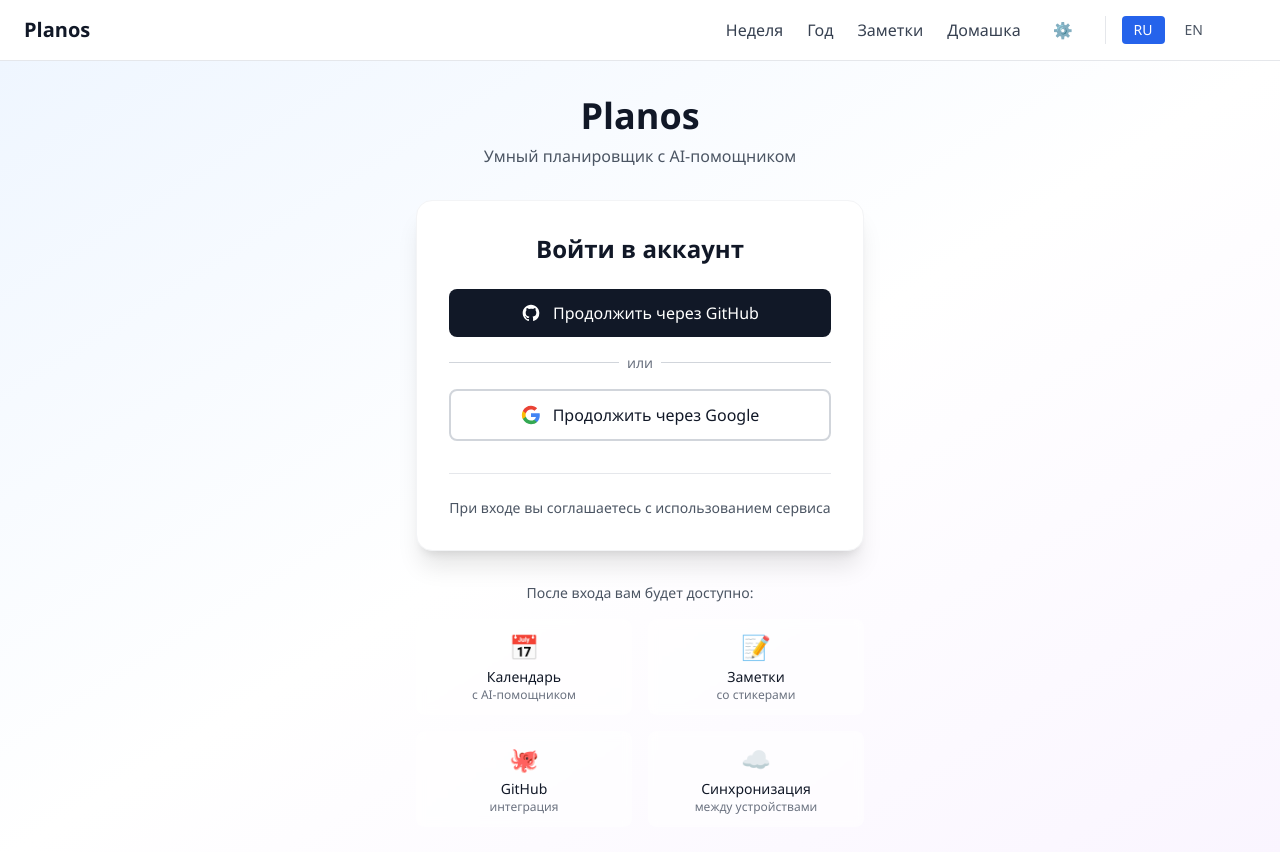
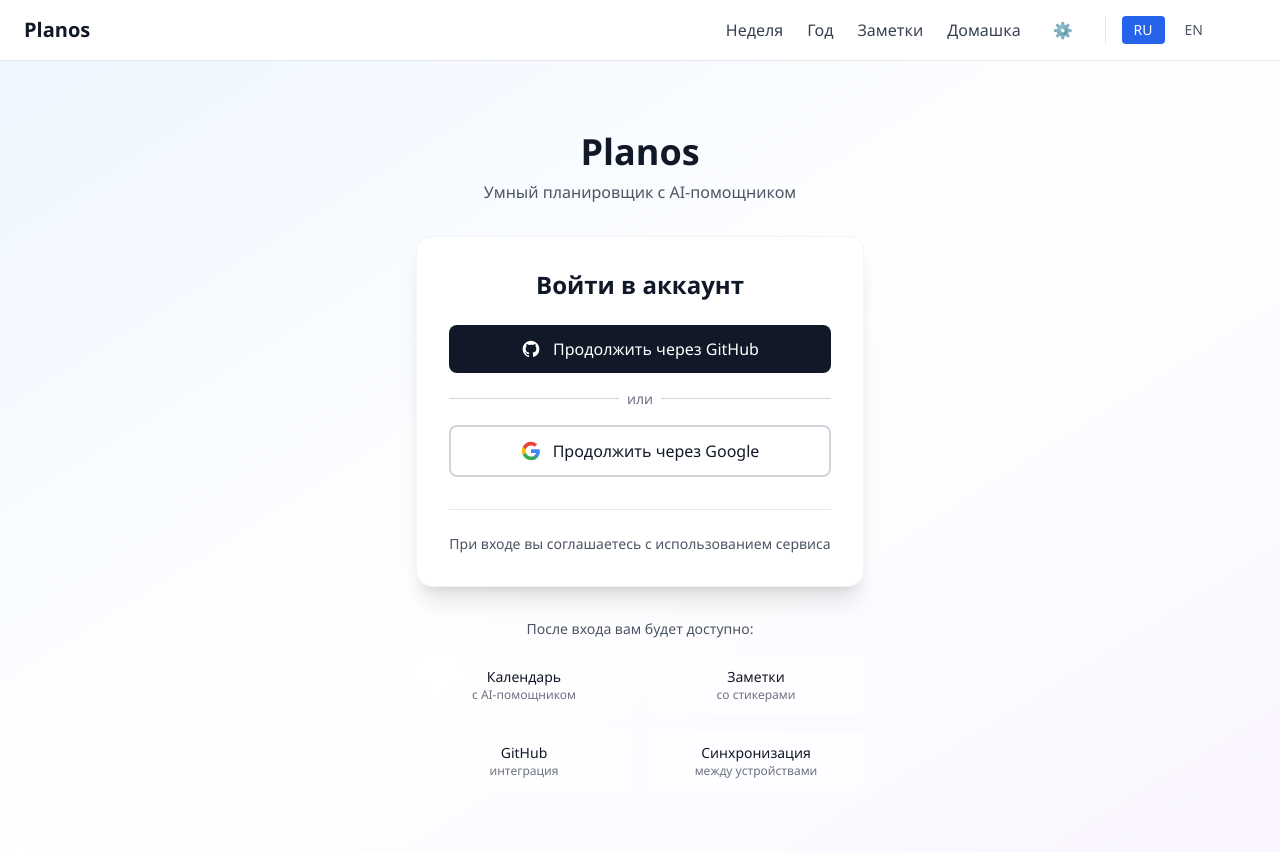
Before and after one commit to vladslugin987/planos, a Next.js app: page /auth/signin in a window 1280 px wide. Shown: the top 852 px of the page. Built offline with nearby package versions, Linux system fonts and the light colour scheme; no server answers.

Commit message:
remove emojis from signin page

```diff
--- a/app/auth/signin/page.tsx
+++ b/app/auth/signin/page.tsx
@@ -100,22 +100,18 @@ function SignInContent() {
           <p className="mb-4">После входа вам будет доступно:</p>
           <div className="grid grid-cols-2 gap-4">
             <div className="bg-white/50 backdrop-blur-sm rounded-lg p-3">
-              <div className="text-2xl mb-1">📅</div>
               <div className="font-medium text-gray-900">Календарь</div>
               <div className="text-xs text-gray-500">с AI-помощником</div>
             </div>
             <div className="bg-white/50 backdrop-blur-sm rounded-lg p-3">
-              <div className="text-2xl mb-1">📝</div>
               <div className="font-medium text-gray-900">Заметки</div>
               <div className="text-xs text-gray-500">со стикерами</div>
             </div>
             <div className="bg-white/50 backdrop-blur-sm rounded-lg p-3">
-              <div className="text-2xl mb-1">🐙</div>
               <div className="font-medium text-gray-900">GitHub</div>
               <div className="text-xs text-gray-500">интеграция</div>
             </div>
             <div className="bg-white/50 backdrop-blur-sm rounded-lg p-3">
-              <div className="text-2xl mb-1">☁️</div>
               <div className="font-medium text-gray-900">Синхронизация</div>
               <div className="text-xs text-gray-500">между устройствами</div>
             </div>
```
